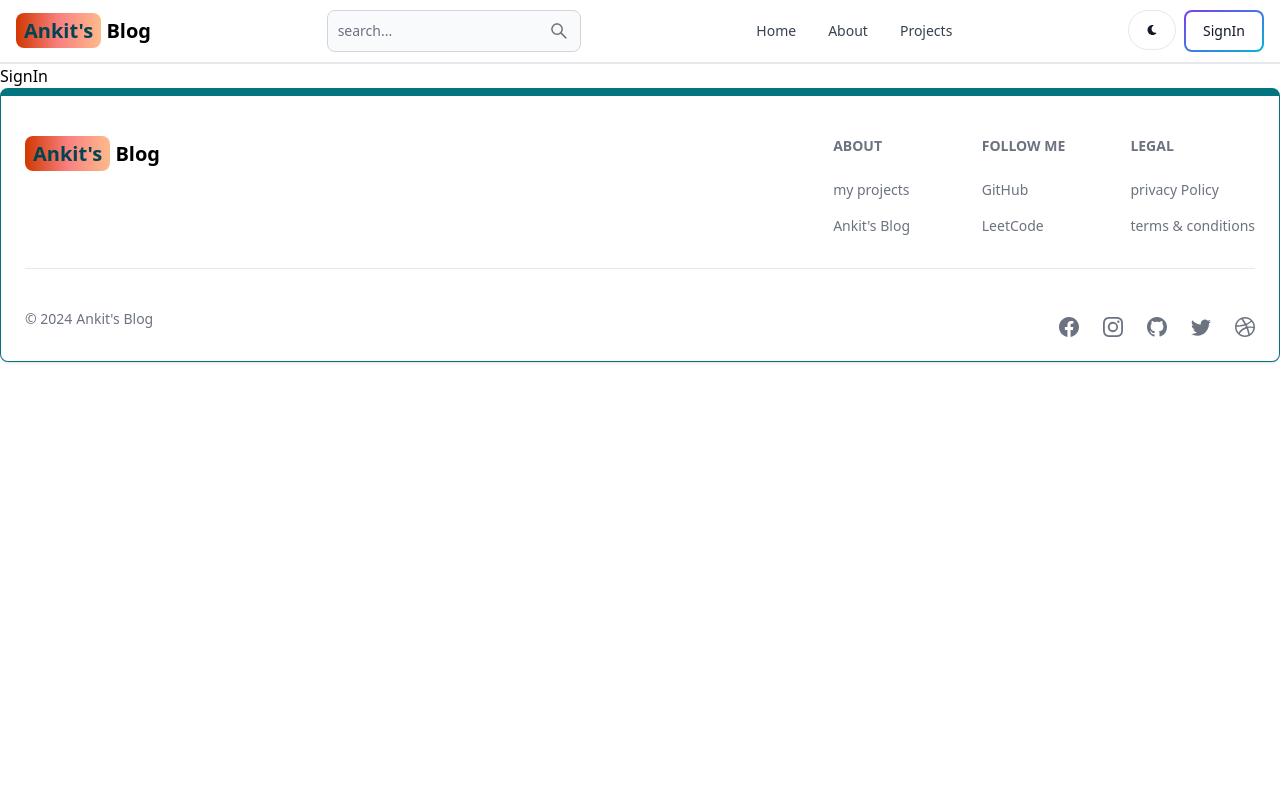
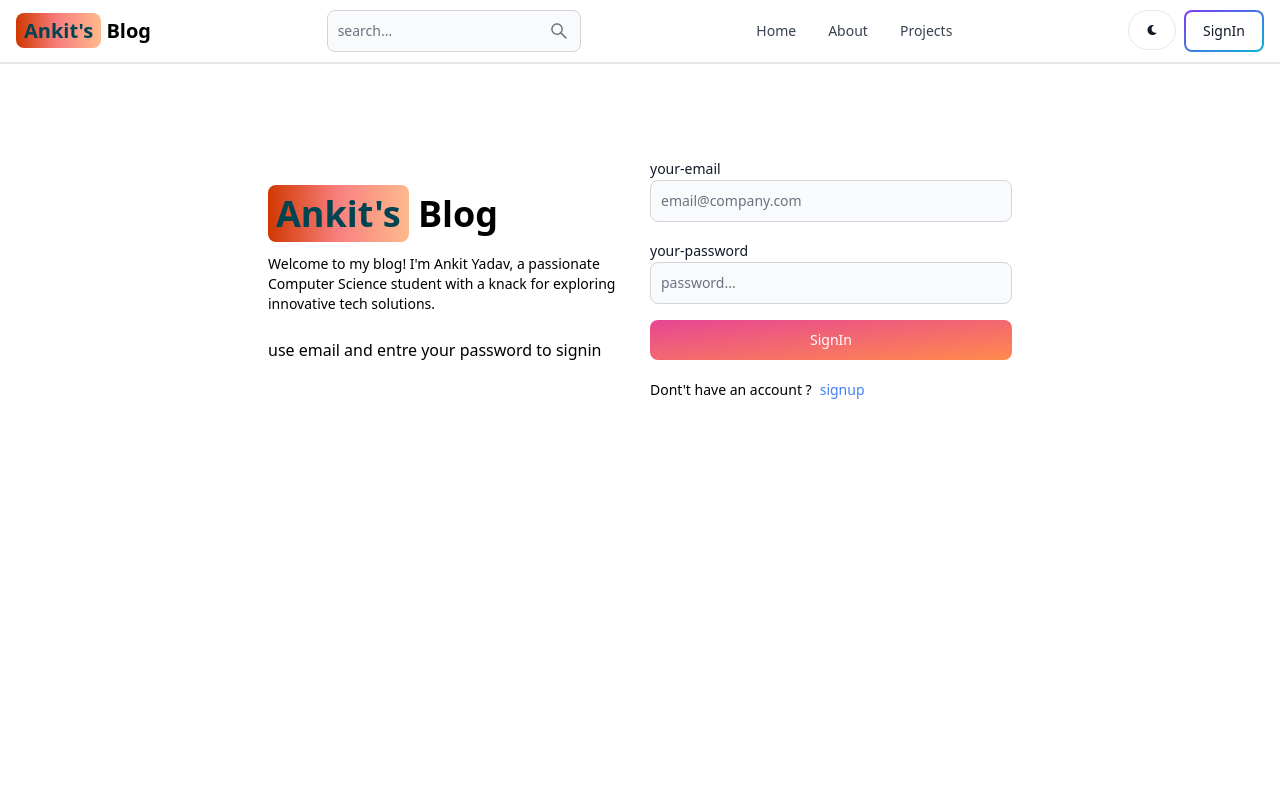
Before and after one commit to ankit38yg/Ankit-s-Blog, a React (Vite) app in the folder client/: page /signIn in a window 1280 px wide. Shown: the top 800 px of the page. Built offline with nearby package versions, Linux system fonts and the light colour scheme.

Commit message:
completing signin page all fuctionality

```diff
--- a/client/src/pages/SignIn.jsx
+++ b/client/src/pages/SignIn.jsx
@@ -1,7 +1,110 @@
-import React from 'react'
+import { Button, Label, TextInput, Alert, Spinner } from "flowbite-react";
+import React, { useState } from "react";
+import { Link, useNavigate } from "react-router-dom";
 
 export default function SignIn() {
+  const [formData, setFormData] = useState({});
+  const [errorMessage, setErrorMessage] = useState(null);
+  const [loading, setLoading] = useState(false);
+  const navitgate = useNavigate();
+
+  const handleChange = (e) => {
+    setFormData({ ...formData, [e.target.id]: e.target.value.trim() });
+  };
+  const handleSubmit = async (e) => {
+    e.preventDefault();
+    if (!formData.email || !formData.password) {
+      return setErrorMessage("All field are required");
+    }
+    try {
+      setLoading(true);
+      setErrorMessage(null);
+      const res = await fetch("/api/auth/signIn", {
+        method: "POST",
+        headers: {
+          "Content-Type": "application/json",
+        },
+        body: JSON.stringify(formData),
+      });
+      const data = await res.json();
+      if (data.success === false) {
+        return setErrorMessage(data.message);
+      }
+      setLoading(false);
+      if (res.ok) {
+        navitgate("/");
+      }
+    } catch (error) {
+      setErrorMessage(error.message);
+      setLoading(false);
+    }
+  };
+
   return (
-    <div>SignIn</div>
-  )
+    <div className="min-h-screen mt-20 ">
+      <div className="flex p-3 max-w-3xl mx-auto flex-col md:flex-row md:items-center gap-5">
+        <div className="flex-1">
+          <Link to="/" className="font-bold dark:text-white text-4xl">
+            <span className="px-2 py-1 bg-gradient-to-r from-orange-600 via-red-400 to-orange-300 rounded-lg text-teal-900">
+              Ankit's
+            </span>{" "}
+            Blog
+          </Link>
+          <p className="text-sm mt-5">
+            Welcome to my blog! I'm Ankit Yadav, a passionate Computer Science
+            student with a knack for exploring innovative tech solutions.
+          </p>
+          <br />
+         <p>use email and entre your password to signin</p>
+        </div>
+        <div className="flex-1">
+          <form className="flex flex-col gap-4" onSubmit={handleSubmit}>
+            <div>
+              <Label value="your-email" />
+              <TextInput
+                type="email"
+                placeholder="email@company.com"
+                id="email"
+                onChange={handleChange}
+              />
+            </div>
+            <div>
+              <Label value="your-password" />
+              <TextInput
+                type="password"
+                placeholder="password..."
+                id="password"
+                onChange={handleChange}
+              />
+            </div>
+            <Button
+              type="submit"
+              gradientDuoTone="pinkToOrange"
+              disabled={loading}
+            >
+              {loading ? (
+                <>
+                  <Spinner size="sm" />
+                  <span className="pl-3">Loadind...</span>
+                </>
+              ) : (
+                "SignIn"
+              )}
+            </Button>
+          </form>
+          <div className="mt-5 gap-2 flex text-sm">
+            <span>Dont't have an account ?</span>
+            <Link to="/signUp" className="text-blue-500">
+              signup
+            </Link>
+          </div>
+          {errorMessage && (
+            <Alert className="mt-5" color="failure">
+              {errorMessage}
+            </Alert>
+          )}
+        </div>
+      </div>
+    </div>
+  );
 }
```
